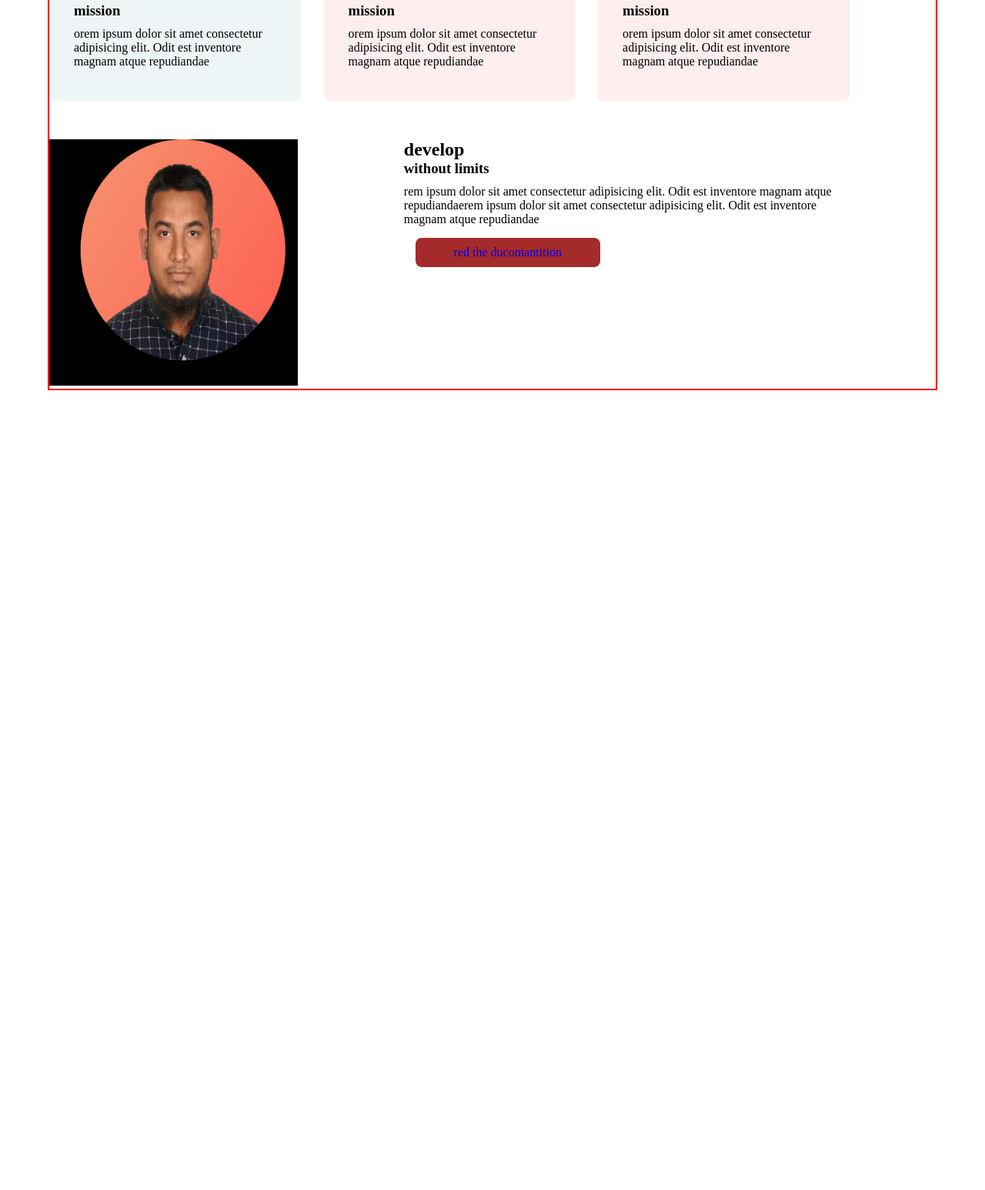
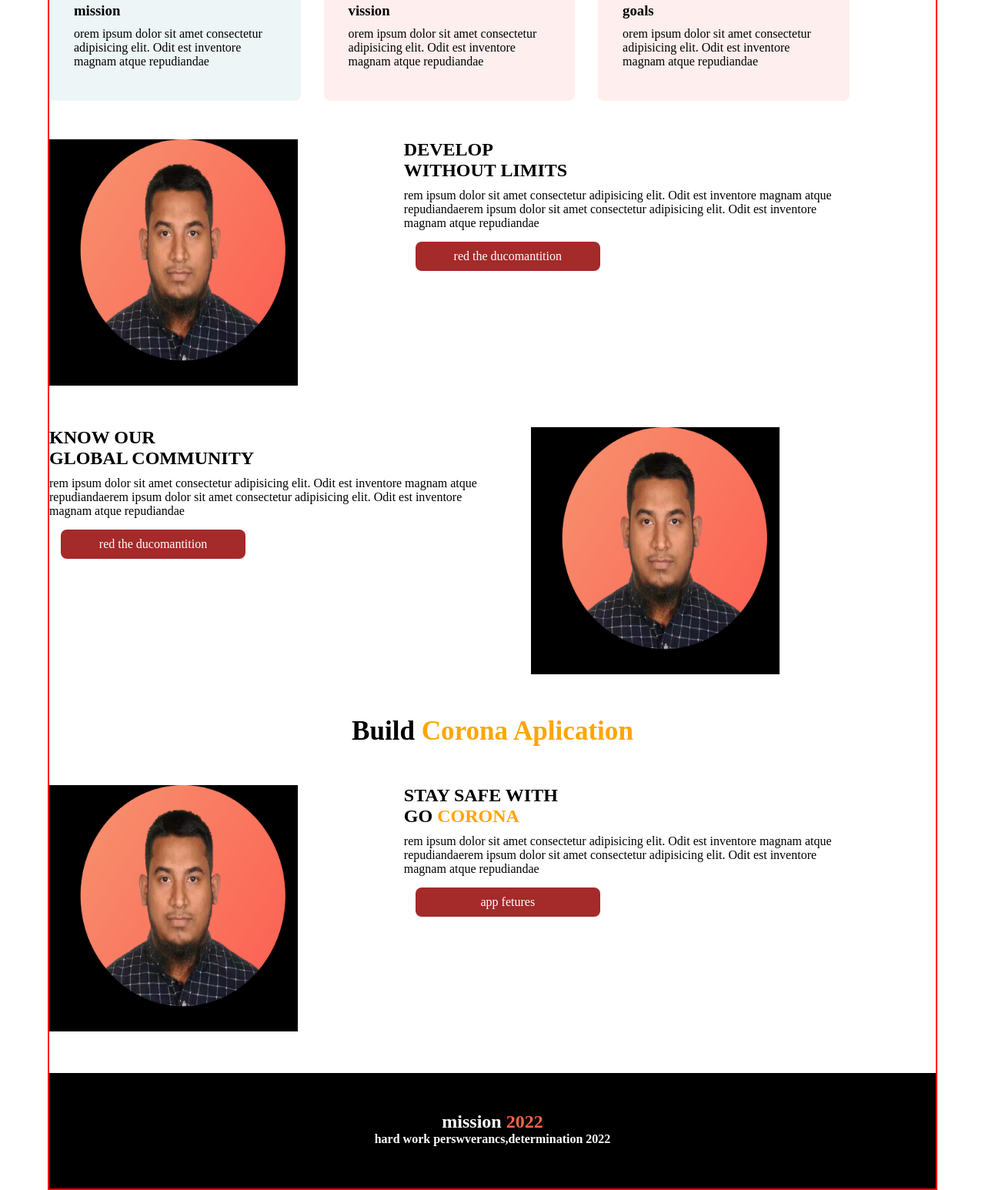
Before and after one commit to mojammel75/mojammel-mission-2022, a plain HTML site: page index.html in a window 1280 px wide. Shown: the part 593-2139 px from the top of the page at 77% size. Before the commit the page ends 1100 px from the top, so only its background shows below. Drawn offline with Linux system fonts and the light colour scheme.

Commit message:
added footer

```diff
--- a/index.html
+++ b/index.html
@@ -49,7 +49,7 @@
             <div class="c-b same-width">
                 <div class="same-margin">
                     <img src=" my-bg.png" alt="">
-                    <h3>mission</h3>
+                    <h3>vission</h3>
                     <p>orem ipsum dolor sit amet consectetur adipisicing elit. Odit est inventore magnam atque
                         repudiandae
                     </p>
@@ -58,7 +58,7 @@
             <div class="c-c same-width">
                 <div class="same-margin">
                     <img src="my-bg.png" alt="">
-                    <h3>mission</h3>
+                    <h3>goals</h3>
                     <p>orem ipsum dolor sit amet consectetur adipisicing elit. Odit est inventore magnam atque
                         repudiandae
                     </p>
@@ -71,7 +71,7 @@
                 <img src="my-bg.png" alt="">
             </div>
             <div class="d-right">
-                <h2>develop</h2>
+                <h1>develop</h1>
                 <h1>without limits</h1>
                 <p>
                     rem ipsum dolor sit amet consectetur adipisicing elit. Odit est inventore magnam atque
@@ -82,6 +82,48 @@
             </div>
 
         </section>
+        <section class="e">
+            <div class="e-left">
+                <h1>know our</h1>
+                <h1>global community</h1>
+                <p>rem ipsum dolor sit amet consectetur adipisicing elit. Odit est inventore magnam atque
+                    repudiandaerem ipsum dolor sit amet consectetur adipisicing elit. Odit est inventore magnam atque
+                    repudiandae</p>
+                <a href="#">red the ducomantition</a>
+            </div>
+            <div class="e-right">
+                <img src="my-bg.png" alt="">
+            </div>
+
+        </section>
+        <section class="f">
+            <div>
+                <h1>build <span class="color-orange">corona aplication</span></h1>
+            </div>
+
+        </section>
+        <section class="d">
+            <div class="d-left">
+                <img src="my-bg.png" alt="">
+            </div>
+            <div class="d-right">
+                <h1>stay safe with</h1>
+                <h1>go <span class="color-orange">corona</span></h1>
+                <p>
+                    rem ipsum dolor sit amet consectetur adipisicing elit. Odit est inventore magnam atque
+                    repudiandaerem ipsum dolor sit amet consectetur adipisicing elit. Odit est inventore magnam atque
+                    repudiandae
+                </p>
+                <a href="#">app fetures</a>
+            </div>
+
+        </section>
+        <footer>
+            <div class="foo-s">
+                <h1>mission <span class="foo-c">2022</span> </h1>
+                <h4>hard work perswverancs,determination 2022</h4>
+            </div>
+        </footer>
 
     </section>
 
--- a/style.css
+++ b/style.css
@@ -37,6 +37,7 @@
 .button{
     background-color: #FF5959;
     margin: 10px;
+    color: white;
     margin-bottom: 40px;
     padding: 10px 7px;
     width: 150px;
@@ -105,4 +106,62 @@ border-radius: 8px;
         text-align: center;
         margin: 15px;
         border-radius: 8px;
+        color: white;
     }
+    .d-right h1{
+        font-size: 24px;
+        text-transform: uppercase;
+    }
+    .e{
+      display: flex;
+      margin-top: 50px;
+    }
+    .e-left{
+        width: 50%;
+
+    }
+    .e-right{
+        width:40%;
+        margin-left: 50px;
+    }
+    .e-right img{
+        width: 70%;
+    }
+    .e-left a{
+        width: 200px;
+        display: inline-block;
+        padding: 10px 20px;
+        background-color: brown;
+        text-decoration: none;
+        text-align: center;
+        margin: 15px;
+        border-radius: 8px;
+        color: white;
+    }
+    .e-left h1{
+        font-size: 24px;
+        text-transform: uppercase;
+    }
+    .f{
+        text-align: center;
+        margin-top: 50px;
+        font-size: 30px;
+        text-transform: capitalize;
+    }
+    footer{
+        height: 150px;
+        margin-top: 50px;
+        text-align: center;
+        background-color: black;
+        color: white;
+    }
+    footer h4{
+
+    }
+    footer .foo-s{
+        padding: 50px;
+        border: 2px solid white);
+    }
+    footer .foo-s .foo-c{
+        color: tomato;
+    }
```
